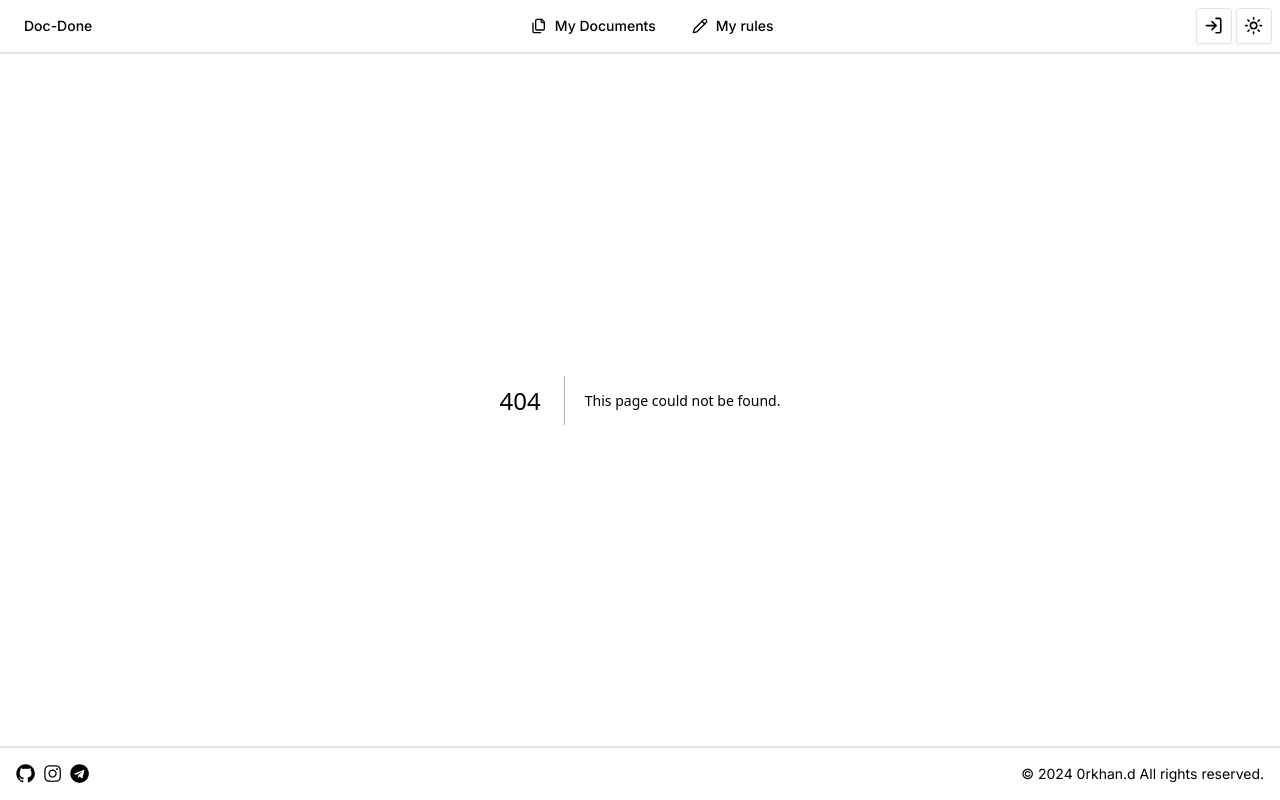
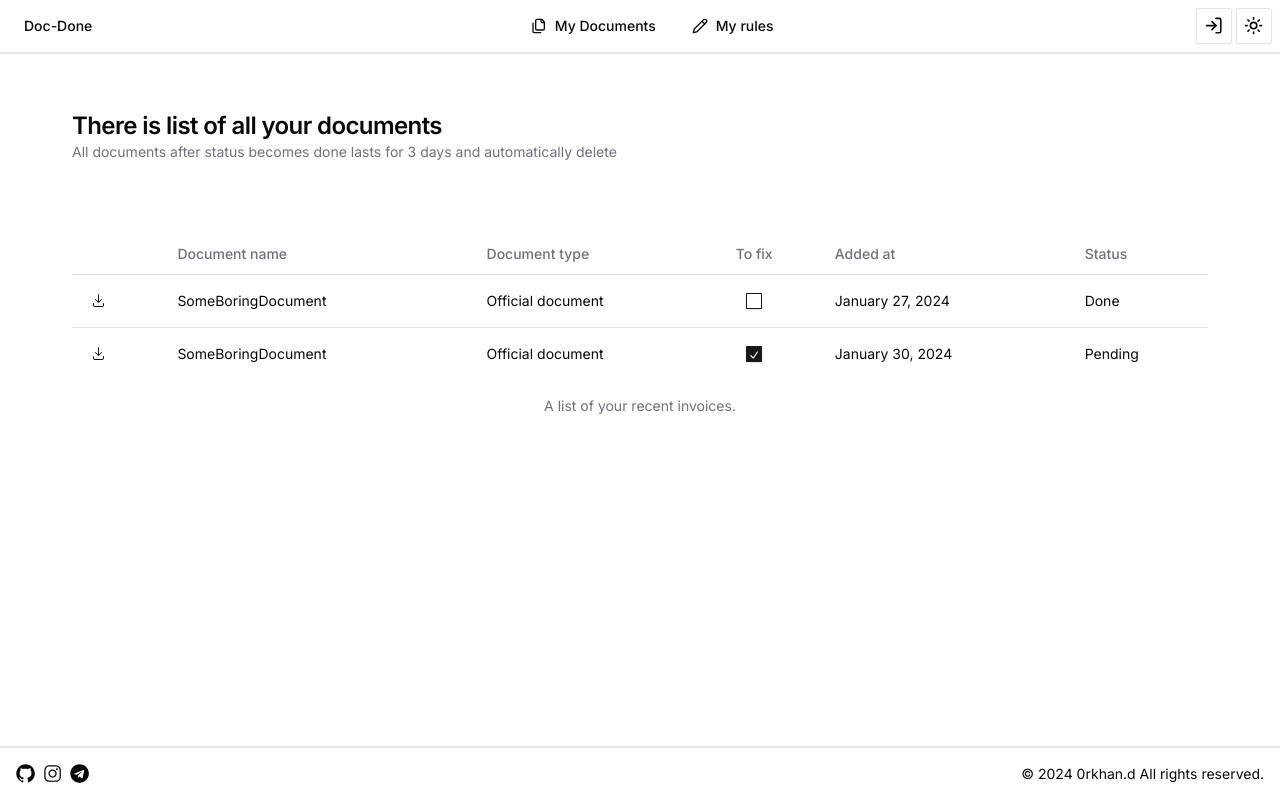
Before and after one commit to orkhan-d/doc-done-front, a Next.js app: page /documents in a window 1280 px wide. Before the commit this address had no page. Built offline with nearby package versions, Linux system fonts and the light colour scheme.

Commit message:
added documents page

```diff
--- a/package.json
+++ b/package.json
@@ -10,6 +10,7 @@
   },
   "dependencies": {
     "@hookform/resolvers": "^3.3.4",
+    "@radix-ui/react-checkbox": "^1.0.4",
     "@radix-ui/react-dropdown-menu": "^2.0.6",
     "@radix-ui/react-icons": "^1.3.0",
     "@radix-ui/react-label": "^2.0.2",
--- /dev/null
+++ b/src/app/documents/page.tsx
@@ -0,0 +1,25 @@
+import React from 'react';
+import DocumentsTable from "@/components/custom/documents-table";
+import {cn} from "@/lib/utils";
+
+const Page = () => {
+    return (
+        <div className={
+            cn(
+                "container max-w-[1200px] h-full flex flex-col gap-4"
+            )
+        }>
+            <div className={"py-14"}>
+                <h3 className="scroll-m-20 text-2xl font-semibold tracking-tight">
+                    There is list of all your documents
+                </h3>
+                <p className="text-sm text-muted-foreground">
+                    All documents after status becomes done lasts for 3 days and automatically delete
+                </p>
+            </div>
+            <DocumentsTable/>
+        </div>
+    );
+};
+
+export default Page;
--- /dev/null
+++ b/src/components/custom/documents-table.tsx
@@ -0,0 +1,72 @@
+import React from 'react';
+
+import {
+    Table,
+    TableBody,
+    TableCaption,
+    TableCell,
+    TableHead,
+    TableHeader,
+    TableRow,
+} from "@/components/ui/table"
+import {TiTick} from "@react-icons/all-files/ti/TiTick";
+import {DownloadIcon} from "@radix-ui/react-icons";
+import {CircleCheckBig, SidebarClose} from "lucide-react";
+import {Button} from "@/components/ui/button";
+import { IoMdCloseCircleOutline } from "@react-icons/all-files/io/IoMdCloseCircleOutline";
+import {Input} from "@/components/ui/input";
+import {Checkbox} from "@/components/ui/checkbox";
+
+const DocumentsTable = () => {
+    return (
+        <Table>
+            <TableCaption>A list of your recent invoices.</TableCaption>
+            <TableHeader>
+                <TableRow>
+                    <TableHead></TableHead>
+                    <TableHead>Document name</TableHead>
+                    <TableHead>Document type</TableHead>
+                    <TableHead>To fix</TableHead>
+                    <TableHead>Added at</TableHead>
+                    <TableHead>Status</TableHead>
+                </TableRow>
+            </TableHeader>
+            <TableBody>
+                <TableRow>
+                    <TableCell>
+                        <Button variant={"ghost"} size={"icon"}>
+                            <DownloadIcon/>
+                        </Button>
+                    </TableCell>
+                    <TableCell>SomeBoringDocument</TableCell>
+                    <TableCell>Official document</TableCell>
+                    <TableCell>
+                        <Button size={"icon"} variant={"ghost"}>
+                            <Checkbox checked={false}/>
+                        </Button>
+                    </TableCell>
+                    <TableCell>January 27, 2024</TableCell>
+                    <TableCell>Done</TableCell>
+                </TableRow>
+                <TableRow>
+                    <TableCell>
+                        <Button variant={"ghost"} size={"icon"}>
+                            <DownloadIcon/>
+                        </Button>
+                    </TableCell>
+                    <TableCell>SomeBoringDocument</TableCell>
+                    <TableCell>Official document</TableCell>
+                    <TableCell>
+                        <Button size={"icon"} variant={"ghost"}>
+                            <Checkbox checked={true}/>
+                        </Button>
+                    </TableCell>
+                    <TableCell>January 30, 2024</TableCell>
+                    <TableCell>Pending</TableCell>
+                </TableRow>
+            </TableBody>
+        </Table>
+    );
+};
+
+export default DocumentsTable;
--- /dev/null
+++ b/src/components/ui/checkbox.tsx
@@ -0,0 +1,30 @@
+"use client"
+
+import * as React from "react"
+import * as CheckboxPrimitive from "@radix-ui/react-checkbox"
+import { CheckIcon } from "@radix-ui/react-icons"
+
+import { cn } from "@/lib/utils"
+
+const Checkbox = React.forwardRef<
+  React.ElementRef<typeof CheckboxPrimitive.Root>,
+  React.ComponentPropsWithoutRef<typeof CheckboxPrimitive.Root>
+>(({ className, ...props }, ref) => (
+  <CheckboxPrimitive.Root
+    ref={ref}
+    className={cn(
+      "peer h-4 w-4 shrink-0 rounded-sm border border-primary shadow focus-visible:outline-none focus-visible:ring-1 focus-visible:ring-ring disabled:cursor-not-allowed disabled:opacity-50 data-[state=checked]:bg-primary data-[state=checked]:text-primary-foreground",
+      className
+    )}
+    {...props}
+  >
+    <CheckboxPrimitive.Indicator
+      className={cn("flex items-center justify-center text-current")}
+    >
+      <CheckIcon className="h-4 w-4" />
+    </CheckboxPrimitive.Indicator>
+  </CheckboxPrimitive.Root>
+))
+Checkbox.displayName = CheckboxPrimitive.Root.displayName
+
+export { Checkbox }
--- /dev/null
+++ b/src/components/ui/table.tsx
@@ -0,0 +1,120 @@
+import * as React from "react"
+
+import { cn } from "@/lib/utils"
+
+const Table = React.forwardRef<
+  HTMLTableElement,
+  React.HTMLAttributes<HTMLTableElement>
+>(({ className, ...props }, ref) => (
+  <div className="relative w-full overflow-auto">
+    <table
+      ref={ref}
+      className={cn("w-full caption-bottom text-sm", className)}
+      {...props}
+    />
+  </div>
+))
+Table.displayName = "Table"
+
+const TableHeader = React.forwardRef<
+  HTMLTableSectionElement,
+  React.HTMLAttributes<HTMLTableSectionElement>
+>(({ className, ...props }, ref) => (
+  <thead ref={ref} className={cn("[&_tr]:border-b", className)} {...props} />
+))
+TableHeader.displayName = "TableHeader"
+
+const TableBody = React.forwardRef<
+  HTMLTableSectionElement,
+  React.HTMLAttributes<HTMLTableSectionElement>
+>(({ className, ...props }, ref) => (
+  <tbody
+    ref={ref}
+    className={cn("[&_tr:last-child]:border-0", className)}
+    {...props}
+  />
+))
+TableBody.displayName = "TableBody"
+
+const TableFooter = React.forwardRef<
+  HTMLTableSectionElement,
+  React.HTMLAttributes<HTMLTableSectionElement>
+>(({ className, ...props }, ref) => (
+  <tfoot
+    ref={ref}
+    className={cn(
+      "border-t bg-muted/50 font-medium [&>tr]:last:border-b-0",
+      className
+    )}
+    {...props}
+  />
+))
+TableFooter.displayName = "TableFooter"
+
+const TableRow = React.forwardRef<
+  HTMLTableRowElement,
+  React.HTMLAttributes<HTMLTableRowElement>
+>(({ className, ...props }, ref) => (
+  <tr
+    ref={ref}
+    className={cn(
+      "border-b transition-colors hover:bg-muted/50 data-[state=selected]:bg-muted",
+      className
+    )}
+    {...props}
+  />
+))
+TableRow.displayName = "TableRow"
+
+const TableHead = React.forwardRef<
+  HTMLTableCellElement,
+  React.ThHTMLAttributes<HTMLTableCellElement>
+>(({ className, ...props }, ref) => (
+  <th
+    ref={ref}
+    className={cn(
+      "h-10 px-2 text-left align-middle font-medium text-muted-foreground [&:has([role=checkbox])]:pr-0 [&>[role=checkbox]]:translate-y-[2px]",
+      className
+    )}
+    {...props}
+  />
+))
+TableHead.displayName = "TableHead"
+
+const TableCell = React.forwardRef<
+  HTMLTableCellElement,
+  React.TdHTMLAttributes<HTMLTableCellElement>
+>(({ className, ...props }, ref) => (
+  <td
+    ref={ref}
+    className={cn(
+      "p-2 align-middle [&:has([role=checkbox])]:pr-0 [&>[role=checkbox]]:translate-y-[2px]",
+      className
+    )}
+    {...props}
+  />
+))
+TableCell.displayName = "TableCell"
+
+const TableCaption = React.forwardRef<
+  HTMLTableCaptionElement,
+  React.HTMLAttributes<HTMLTableCaptionElement>
+>(({ className, ...props }, ref) => (
+  <caption
+    ref={ref}
+    className={cn("mt-4 text-sm text-muted-foreground", className)}
+    {...props}
+  />
+))
+TableCaption.displayName = "TableCaption"
+
+export {
+  Table,
+  TableHeader,
+  TableBody,
+  TableFooter,
+  TableHead,
+  TableRow,
+  TableCell,
+  TableCaption,
+}
```
Also changed, not shown: 1 other file (tests, documents, lock files or other folders).
